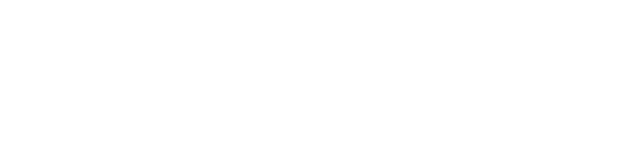
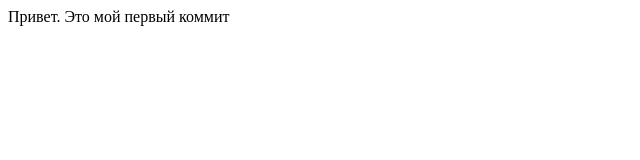
Before and after one commit to konty2010/belhard, a plain HTML site: page index.html in a window 1280 px wide. Shown: the whole page, without its empty margins (0-640 px from the left). Drawn offline with Linux system fonts and the light colour scheme.

Commit message:
новый

```diff
--- a/index.html
+++ b/index.html
@@ -5,5 +5,7 @@
     <meta name="viewport" content="width=device-width, initial-scale=1.0" />
     <title>Document</title>
   </head>
-  <body></body>
+  <body>
+    Привет. Это мой первый коммит
+  </body>
 </html>
```
